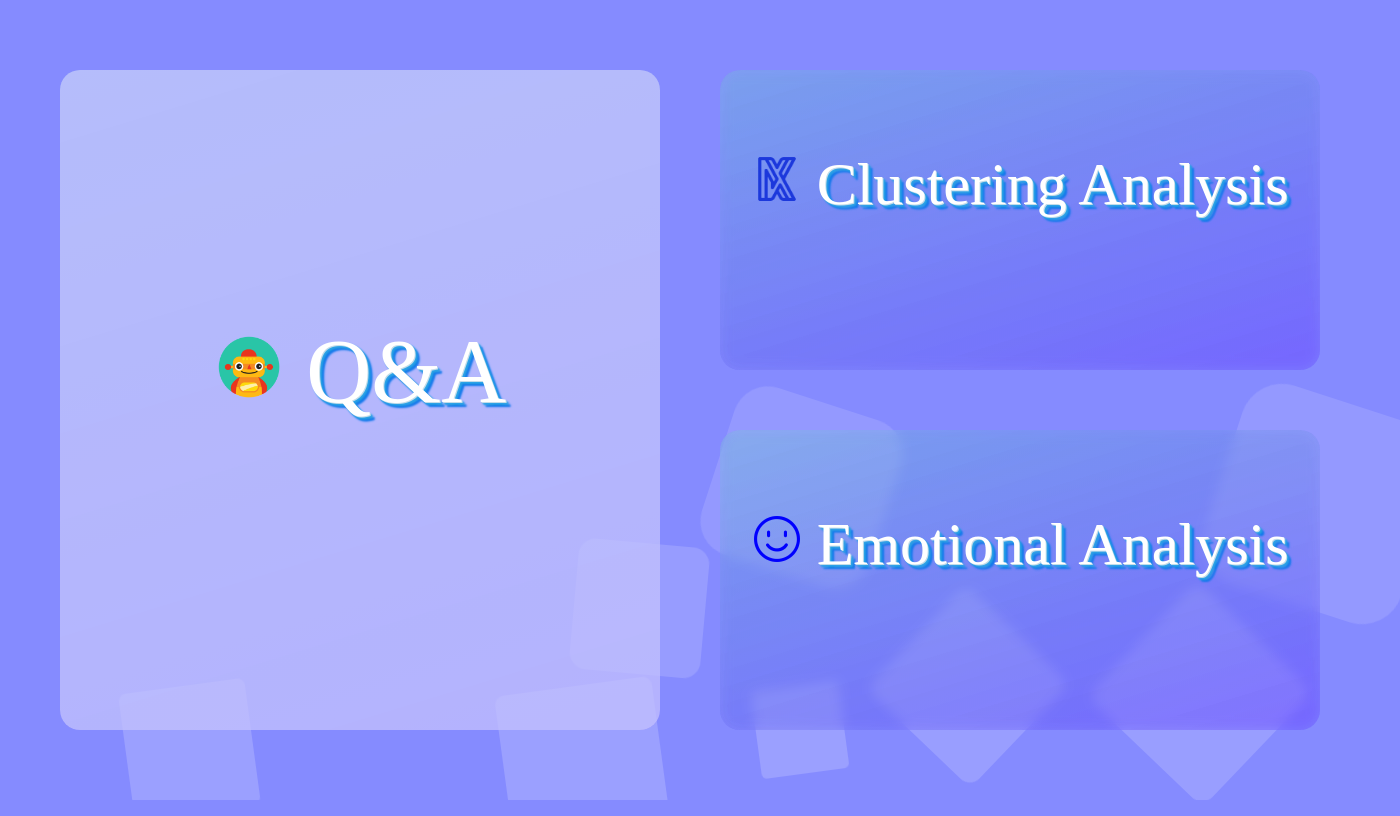
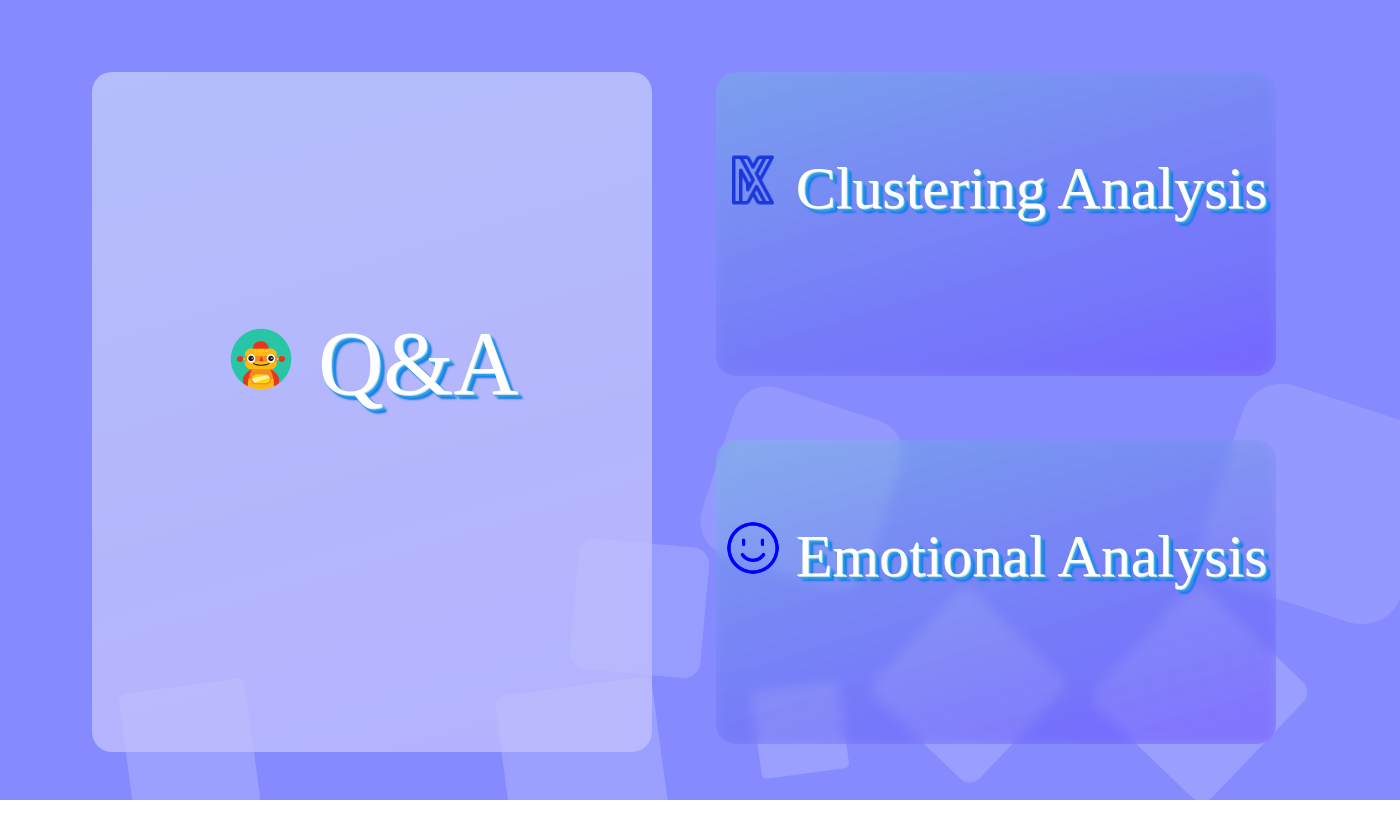
Before and after one commit to lqlqlq12/social_network, a Django app: page / in a window 1400 px wide. Run offline with Django 4.2, Linux system fonts and the light colour scheme.

Commit message:
px改为vw/vh

```diff
--- a/static/css/home.css
+++ b/static/css/home.css
@@ -1,73 +1,11 @@
 body{
     color: #000000;
     background-repeat: no-repeat;
-    padding: 0 0em;
-    margin: 0;
 }
 .header{
     width: 100%;
     height: 100%;
 }
-/* .transbox{
-    margin: 10px;
-    width: 80%;
-    background-color: #fff;
-    border: 1px solid black;
-    opacity: 0.9;
-    margin-left: 140px;
-
-}
-.nav{
-    margin: 0%;
-    height: 60px;
-    display: flex;
-    justify-content:center;
-}
-.nav li a{
-    transition: background-color .3s;
-}
-
-ul{
-    list-style: none;
-    padding: 0px;
-    overflow: hidden;
-
-}
-li{
-    padding-top: 5px;
-    float: left;
-    width: 100px;
-    margin-right:50px ;
-
-} */
-/* .active{
-    background-color: #ffffff;
-}
-li a:hover:not(.active){
-    background-color: #272727;
-    color: white;
-}
-ul.pagination{
-    display: flex;
-    justify-content: center;
-
-}
-ul.pagination li a{
-    transition: background-color .3s;
-} */
-
-/* td{
-    padding: 15px;
-}
-th{
-    padding-top: 30px;
-    padding-bottom: 30px;
-    background-color: rgb(68, 143, 189);
-}
-
-.question{
-    width: 250px;
-} */
 
 @keyframes animate {
     0%{
@@ -310,23 +248,24 @@
 
 .tran1{
     display: block;
-    padding-top: 80px;
+    padding-top: 10vh;
     text-align: center;
-    width: 600px;
-    height: 220px;
+    width: 40vw;
+    height: 29vh;
     color: #fff;
     text-shadow: 1px 1px 0px rgb(194, 220, 233), 2px 2px 2px rgb(49, 166, 233),
     3px 3px 2px rgb(31, 153, 224), 5px 5px 2px rgb(20, 120, 236);
     font-size: 60px;
     text-decoration: none;
+    margin-right: 10vw;
 }
 
 .tran2{
     display: block;
-    padding-top: 80px;
+    padding-top: 10vh;
     text-align: center;
-    width: 600px;
-    height: 220px;
+    width: 40vw;
+    height: 29vh;
     color: #fff;
     text-shadow: 1px 1px 0px rgb(194, 220, 233), 2px 2px 2px rgb(49, 166, 233),
     3px 3px 2px rgb(31, 153, 224), 5px 5px 2px rgb(20, 120, 236);
@@ -336,10 +275,10 @@
 
 .tran3{
     display: block;
-    padding-top: 250px;
+    padding-top: 30vh;
     text-align: center;
-    width: 600px;
-    height: 350px;
+    width: 40vw;
+    height: 54vh;
     color: #fff;
     text-shadow: 1px 1px 0px rgb(194, 220, 233), 2px 2px 2px rgb(49, 166, 233),
     3px 3px 2px rgb(31, 153, 224), 5px 5px 2px rgb(20, 120, 236);
@@ -348,15 +287,14 @@
 }
 
 .card{
-    margin-left: 20px;
-    margin-top: 10px;
+    margin-left: 4vw;
     display: flex;
 }
 
 .cluster{
-    margin: 60px;
-    width: 600px;
-    height: 300px;
+    margin: 8vh;
+    width: 40vw;
+    height: 38vh;
     background-image: linear-gradient(163deg, #00ff7713 0%, #3700ff30 100%);
     border-radius: 20px;
     transition: all .3s;
@@ -364,8 +302,8 @@
 }
 
 .card1 {
-    width: 600px;
-    height: 300px;
+    width: 40vw;
+    height: 38vh;
     background-color: #cecefe1a;
     border-radius:20px;
     transition: all .2s;
@@ -382,14 +320,14 @@
 }
 
 .k{
-    width: 50px;
-    height: 50px;
+    width: 4vw;
+    height: 4vw;
 }
 
 .emotional {
-    margin: 60px;
-    width: 600px;
-    height: 300px;
+    margin: 8vh;
+    width: 40vw;
+    height: 38vh;
     background-image: linear-gradient(163deg, #00ff7713 0%, #3700ff30 100%);
     border-radius: 20px;
     transition: all .3s;
@@ -397,8 +335,8 @@
 }
 
 .card2 {
-    width: 600px;
-    height: 300px;
+    width: 40vw;
+    height: 38vh;
     background-color: #cecefe1a;
     border-radius:20px;
     transition: all .2s;
@@ -415,23 +353,23 @@
 }
 
 .smile{
-    width: 50px;
-    height: 50px;
+    width: 4vw;
+    height: 4vw;
 }
 
 .question {
-    margin-top: 60px;
-    margin-left: 40px;
-    width: 600px;
-    height: 660px;
+    margin-top: 8vh;
+    margin-left: 2vw;
+    width: 40vw;
+    height: 85vh;
     background-image: linear-gradient(163deg, #00ff7713 0%, #3700ff30 100%);
     border-radius: 20px;
     transition: all .3s;
 }
 
 .card3 {
-    width: 600px;
-    height: 660px;
+    width: 40vw;
+    height: 85vh;
     background-color: #cecefeb2;
     border-radius:20px;
     transition: all .2s;
@@ -447,6 +385,6 @@
 }
 
 .bot{
-    width: 70px;
-    height: 70px;
+    width: 5vw;
+    height: 5vw;
 }
```
